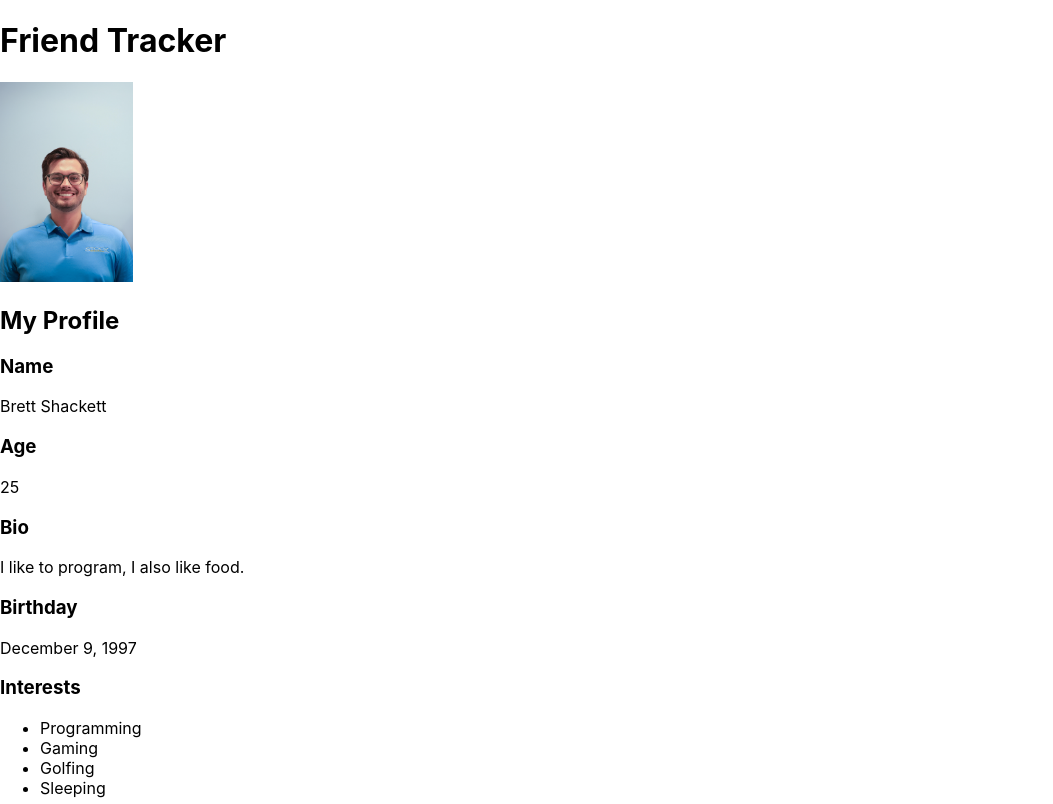
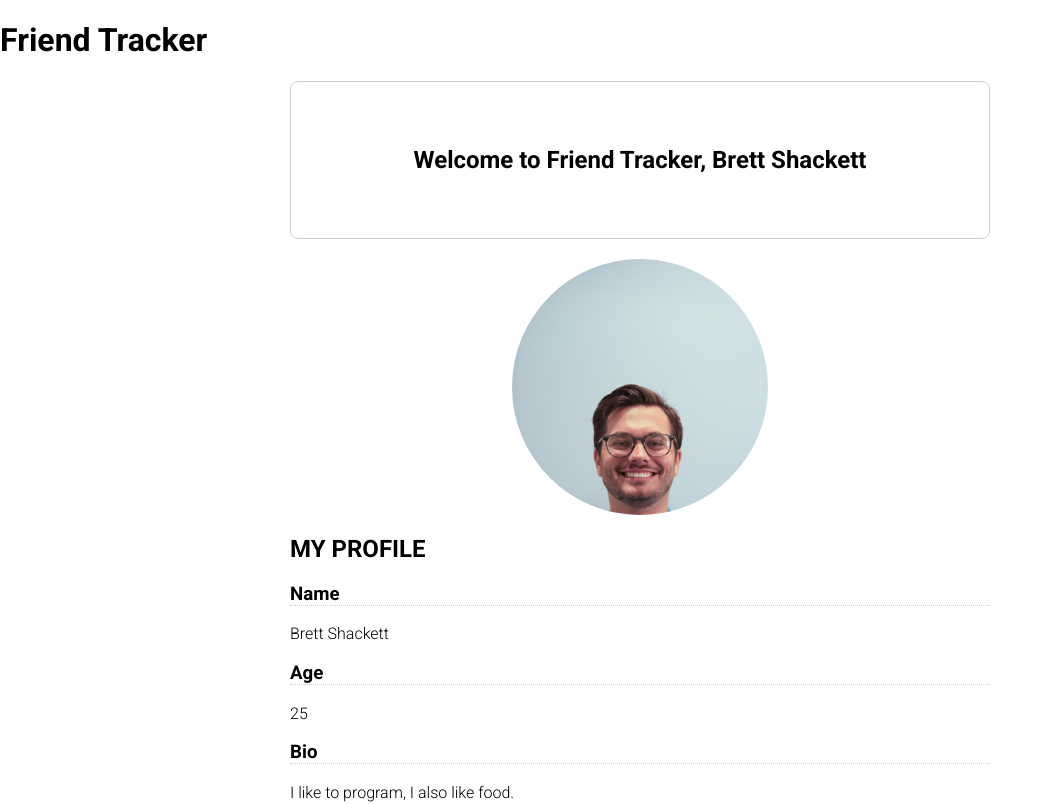
Before and after one commit to brettshackett/friend-tracker, a React (Create React App) app: page / in a window 1280 px wide. Shown: the top 804 px of the page, without its empty margins (0-1053 px from the left). Built offline with nearby package versions, Linux system fonts and the light colour scheme.

Commit message:
added styles and created components

```diff
--- a/public/index.html
+++ b/public/index.html
@@ -9,6 +9,9 @@
       name="description"
       content="Web site created using create-react-app"
     />
+    <link rel="preconnect" href="https://fonts.googleapis.com">
+    <link rel="preconnect" href="https://fonts.gstatic.com" crossorigin>
+    <link href="https://fonts.googleapis.com/css2?family=Roboto:wght@300;700&display=swap" rel="stylesheet">
     <link rel="apple-touch-icon" href="%PUBLIC_URL%/logo192.png" />
     <!--
       manifest.json provides metadata used when your web app is installed on a
--- a/src/App.css
+++ b/src/App.css
@@ -1,38 +1,4 @@
-.App {
-  text-align: center;
+.content-container{
+  margin: auto;
+  max-width: 700px;
 }
-
-.App-logo {
-  height: 40vmin;
-  pointer-events: none;
-}
-
-@media (prefers-reduced-motion: no-preference) {
-  .App-logo {
-    animation: App-logo-spin infinite 20s linear;
-  }
-}
-
-.App-header {
-  background-color: #282c34;
-  min-height: 100vh;
-  display: flex;
-  flex-direction: column;
-  align-items: center;
-  justify-content: center;
-  font-size: calc(10px + 2vmin);
-  color: white;
-}
-
-.App-link {
-  color: #61dafb;
-}
-
-@keyframes App-logo-spin {
-  from {
-    transform: rotate(0deg);
-  }
-  to {
-    transform: rotate(360deg);
-  }
-}
--- a/src/App.js
+++ b/src/App.js
@@ -1,33 +1,15 @@
 import './App.css';
+import { ProfileInfo } from './ProfileInfo';
+import { WelcomeMessage } from './Welcome';
 
-function App() {
-  return (
+export const App = () => {
+  return(
     <div>
       <h1>Friend Tracker</h1>
-      <div>
-        <img
-          src= {process.env.PUBLIC_URL + '/Stock_Headshot.jpg'}
-          alt="Brett Headshot"
-          height = "200" />
-          <h2>My Profile</h2>
-          <h3>Name</h3>
-          <p>Brett Shackett</p>
-          <h3>Age</h3>
-          <p>25</p>
-          <h3>Bio</h3>
-          <p>I like to program, I also like food.</p>
-          <h3>Birthday</h3>
-          <p>December 9, 1997</p>
-          <h3>Interests</h3>
-          <ul>
-            <li>Programming</li>
-            <li>Gaming</li>
-            <li>Golfing</li>
-            <li>Sleeping</li>
-          </ul>
+      <div className='content-container'>
+        <WelcomeMessage />
+        <ProfileInfo />
       </div>
     </div>
-  );
-}
-
-export default App;
+  )
+};
--- /dev/null
+++ b/src/ProfileInfo.css
@@ -0,0 +1,26 @@
+h3{
+    border-bottom: 1px dotted #ccc;
+}
+
+.content-heading{
+    text-transform: uppercase;
+}
+
+.profile-pic-container{
+    display: flex;
+    justify-content: center;
+}
+
+.profile-pic-wrap{
+    width:256px;
+    height: 256px;
+    border-radius: 50%;
+    overflow: hidden;
+    background-color: black;
+    display: inline-block;
+    vertical-align: middle;
+}
+
+.profile-pic{
+    width: 100%;
+}
--- /dev/null
+++ b/src/ProfileInfo.js
@@ -0,0 +1,28 @@
+import { myProfileData } from "./data";
+import './ProfileInfo.css';
+
+export const ProfileInfo = () => {
+    return (
+          <div>
+            <div className="profile-pic-container">
+                <div className="profile-pic-wrap">
+                    <img
+                    className='profile-pic'
+                    src= {myProfileData.profilePicUrl}
+                    alt={`${myProfileData.name} smiling`} />
+                </div>
+            </div>
+              <h2 className="content-heading">My Profile</h2>
+              <h3>Name</h3>
+              <p>{myProfileData.name}</p>
+              <h3>Age</h3>
+              <p>{myProfileData.age}</p>
+              <h3>Bio</h3>
+              <p>{myProfileData.bio}</p>
+              <h3>Birthday</h3>
+              <p>{myProfileData.dob}</p>
+              <h3>Interests</h3>
+              <p>{myProfileData.interests.join(', ')}</p>
+          </div>
+      );
+}
--- /dev/null
+++ b/src/Welcome.css
@@ -0,0 +1,6 @@
+.welcome-message{
+    border: 1px solid #ccc;
+    border-radius: 8px;
+    padding: 64px;
+    text-align: center;
+}
--- /dev/null
+++ b/src/Welcome.js
@@ -0,0 +1,9 @@
+import { myProfileData } from "./data"
+import './Welcome.css'
+
+
+export const WelcomeMessage = () => {
+    return(
+            <h2 className="welcome-message">Welcome to Friend Tracker, {myProfileData.name}</h2>
+    )
+}
--- /dev/null
+++ b/src/data.js
@@ -0,0 +1,8 @@
+export const myProfileData = {
+    name: 'Brett Shackett',
+    profilePicUrl: `${process.env.PUBLIC_URL}/Stock_Headshot.jpg`,
+    age: 25,
+    bio: 'I like to program, I also like food.',
+    dob: 'December 9, 1997',
+    interests: ['Programming', 'Gaming', 'Golfing', 'Sleeping']
+  }
--- a/src/index.css
+++ b/src/index.css
@@ -1,8 +1,6 @@
 body {
   margin: 0;
-  font-family: -apple-system, BlinkMacSystemFont, 'Segoe UI', 'Roboto', 'Oxygen',
-    'Ubuntu', 'Cantarell', 'Fira Sans', 'Droid Sans', 'Helvetica Neue',
-    sans-serif;
+  font-family: 'Roboto', sans-serif;
   -webkit-font-smoothing: antialiased;
   -moz-osx-font-smoothing: grayscale;
 }
--- a/src/index.js
+++ b/src/index.js
@@ -1,7 +1,7 @@
 import React from 'react';
 import ReactDOM from 'react-dom/client';
 import './index.css';
-import App from './App';
+import { App } from './App';
 import reportWebVitals from './reportWebVitals';
 
 const root = ReactDOM.createRoot(document.getElementById('root'));
```
